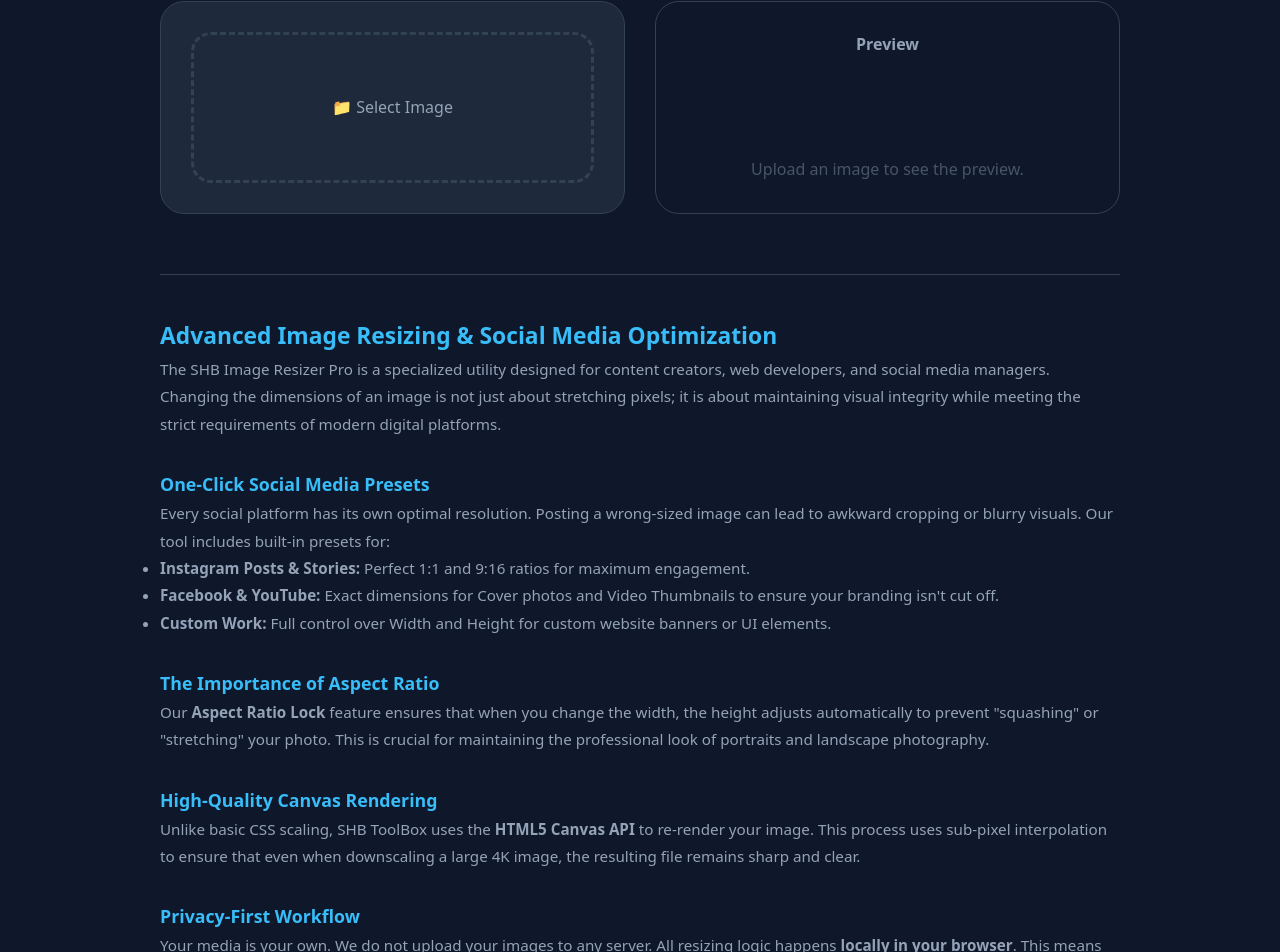
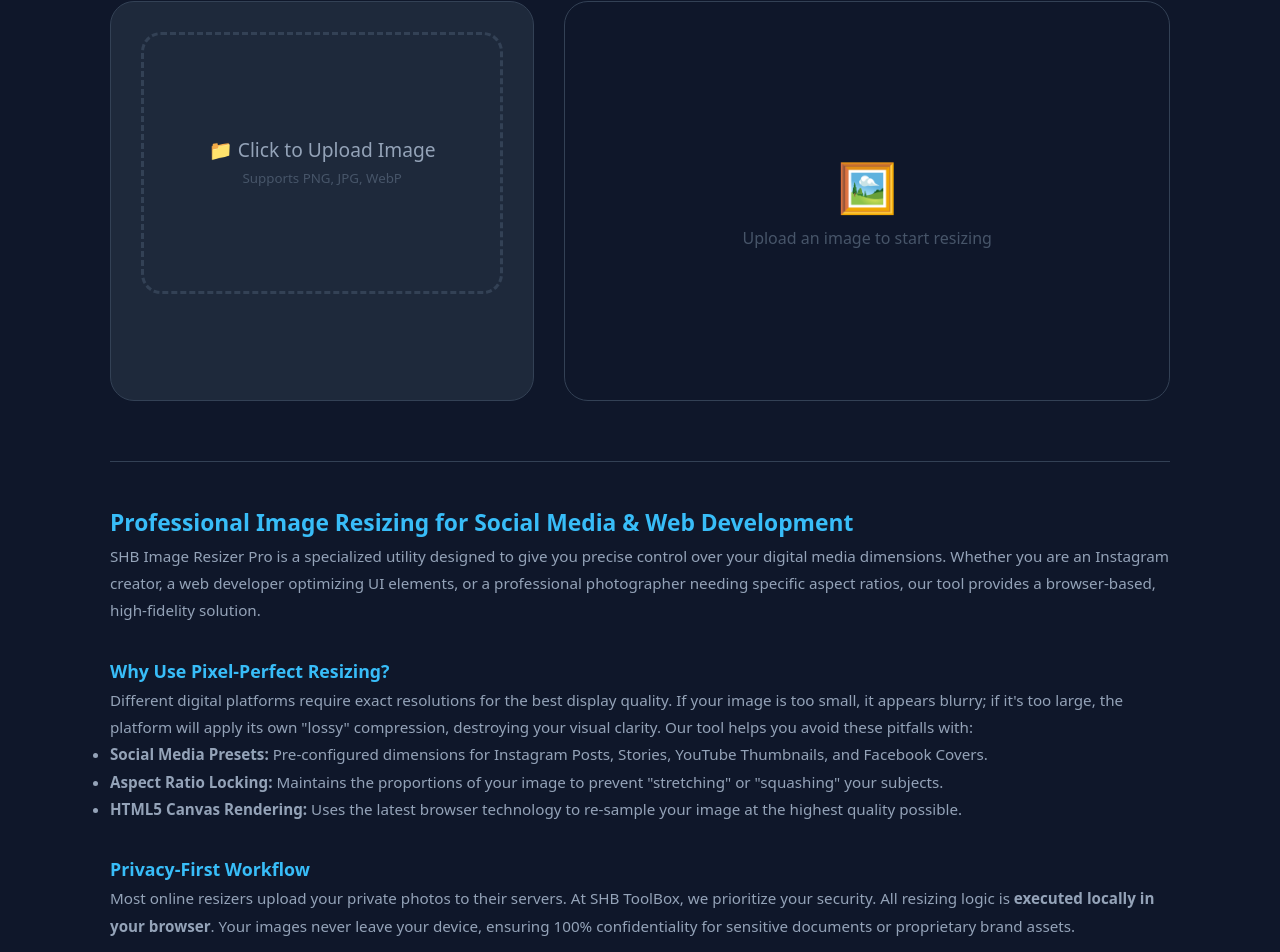
Before and after one commit to vivaindus/vivaindus.github.io, a Next.js app: page /imageresizer in a window 1280 px wide. Shown: the part 228-1180 px from the top of the page. Built offline with nearby package versions, Linux system fonts and the light colour scheme.

Commit message:
image resize update

```diff
--- a/pages/imageresizer/index.js
+++ b/pages/imageresizer/index.js
@@ -11,11 +11,21 @@
 
 export default function ImageResizer() {
     const [originalImage, setOriginalImage] = useState(null);
+    const [naturalDimensions, setNaturalDimensions] = useState({ width: 0, height: 0 }); // Keep track of the original size
     const [dimensions, setDimensions] = useState({ width: 0, height: 0 });
     const [aspectRatio, setAspectRatio] = useState(1);
     const [lockRatio, setLockRatio] = useState(true);
     const [resizedUrl, setResizedUrl] = useState(null);
     const [format, setFormat] = useState('image/jpeg');
+    const [notification, setNotification] = useState('');
+
+    // --- Toast Logic ---
+    useEffect(() => {
+        if (notification) {
+            const timer = setTimeout(() => setNotification(''), 2000);
+            return () => clearTimeout(timer);
+        }
+    }, [notification]);
 
     const handleUpload = (e) => {
         const file = e.target.files[0];
@@ -25,8 +35,12 @@
                 const img = new Image();
                 img.onload = () => {
                     setOriginalImage(event.target.result);
-                    setDimensions({ width: img.width, height: img.height });
-                    setAspectRatio(img.width / img.height);
+                    const w = img.width;
+                    const h = img.height;
+                    setNaturalDimensions({ width: w, height: h });
+                    setDimensions({ width: w, height: h });
+                    setAspectRatio(w / h);
+                    setResizedUrl(null);
                 };
                 img.src = event.target.result;
             };
@@ -50,9 +64,25 @@
         }
     };
 
-    const applyPreset = (w, h) => {
-        setLockRatio(false); // Unlock to allow preset dimensions
-        setDimensions({ width: w, height: h });
+    const applyPreset = (p) => {
+        setLockRatio(false); // Unlock to allow platform-specific crops
+        setDimensions({ width: p.w, height: p.h });
+        setNotification(`Applied ${p.name} preset`);
+    };
+
+    const resetToOriginal = () => {
+        setDimensions(naturalDimensions);
+        setLockRatio(true);
+        setResizedUrl(null);
+        setNotification('Reset to original dimensions');
+    };
+
+    const clearAll = () => {
+        setOriginalImage(null);
+        setNaturalDimensions({ width: 0, height: 0 });
+        setDimensions({ width: 0, height: 0 });
+        setResizedUrl(null);
+        setNotification('Workspace cleared');
     };
 
     const processImage = () => {
@@ -63,30 +93,46 @@
             canvas.width = dimensions.width;
             canvas.height = dimensions.height;
             const ctx = canvas.getContext('2d');
+            ctx.imageSmoothingEnabled = true;
+            ctx.imageSmoothingQuality = 'high';
             ctx.drawImage(img, 0, 0, dimensions.width, dimensions.height);
             setResizedUrl(canvas.toDataURL(format, 0.9));
+            setNotification('Image generated successfully!');
         };
     };
 
     return (
-        <ToolboxLayout title="Image Resizer Pro" description="Resize images for social media with custom dimensions and presets.">
-            <div style={{ maxWidth: '1000px', margin: '0 auto', padding: '40px 20px' }}>
+        <ToolboxLayout title="Image Resizer Pro" description="Resize images for social media, website banners, and custom needs instantly.">
+            <div style={{ maxWidth: '1100px', margin: '0 auto', padding: '40px 20px' }}>
+
+                {/* NOTIFICATION TOAST */}
+                {notification && (
+                    <div style={{ position: 'fixed', top: '80px', right: '20px', background: '#38bdf8', color: '#0f172a', padding: '12px 24px', borderRadius: '10px', fontWeight: 'bold', zIndex: 1000, boxShadow: '0 4px 15px rgba(0,0,0,0.3)' }}>
+                        {notification}
+                    </div>
+                )}
+
                 <h1 style={{ textAlign: 'center', color: '#38bdf8', marginBottom: '10px' }}>Image Resizer Pro</h1>
-                <p style={{ textAlign: 'center', color: '#94a3b8', marginBottom: '40px' }}>Professional pixel-perfect resizing for all platforms.</p>
+                <p style={{ textAlign: 'center', color: '#94a3b8', marginBottom: '40px' }}>High-quality pixel-perfect resizing for professional digital media.</p>
 
-                <div style={{ display: 'grid', gridTemplateColumns: 'repeat(auto-fit, minmax(300px, 1fr))', gap: '30px' }}>
+                <div style={{ display: 'flex', gap: '30px', flexWrap: 'wrap' }}>
 
-                    {/* LEFT COLUMN: CONTROLS */}
-                    <div style={{ background: '#1e293b', padding: '30px', borderRadius: '24px', border: '1px solid #334155' }}>
+                    {/* LEFT SIDE: CONTROLS */}
+                    <div style={{ flex: 1, minWidth: '320px', background: '#1e293b', padding: '30px', borderRadius: '24px', border: '1px solid #334155' }}>
                         {!originalImage ? (
                             <div style={dropZone}>
                                 <input type="file" accept="image/*" onChange={handleUpload} style={fileInput} />
-                                <p>📁 Select Image</p>
+                                <p style={{ fontSize: '1.2rem' }}>📁 Click to Upload Image</p>
+                                <small style={{ color: '#475569' }}>Supports PNG, JPG, WebP</small>
                             </div>
                         ) : (
                             <div>
-                                <h4 style={{ color: '#38bdf8', marginTop: 0 }}>Dimensions</h4>
-                                <div style={{ display: 'grid', gridTemplateColumns: '1fr 1fr', gap: '15px', marginBottom: '20px' }}>
+                                <div style={{ display: 'flex', justifyContent: 'space-between', alignItems: 'center', marginBottom: '20px' }}>
+                                    <h4 style={{ color: '#38bdf8', margin: 0 }}>Adjustment Tools</h4>
+                                    <button onClick={clearAll} style={btnGhost}>Change Image</button>
+                                </div>
+
+                                <div style={{ display: 'grid', gridTemplateColumns: '1fr 1fr', gap: '15px', marginBottom: '15px' }}>
                                     <div>
                                         <label style={labelStyle}>Width (px)</label>
                                         <input type="number" name="width" value={dimensions.width} onChange={handleDimensionChange} style={inputStyle} />
@@ -97,16 +143,19 @@
                                     </div>
                                 </div>
 
-                                <label style={{ display: 'flex', alignItems: 'center', gap: '10px', color: '#94a3b8', fontSize: '0.9rem', marginBottom: '30px', cursor: 'pointer' }}>
-                                    <input type="checkbox" checked={lockRatio} onChange={(e) => setLockRatio(e.target.checked)} />
-                                    Lock Aspect Ratio
-                                </label>
+                                <div style={{ display: 'flex', justifyContent: 'space-between', marginBottom: '30px' }}>
+                                    <label style={{ display: 'flex', alignItems: 'center', gap: '8px', color: '#94a3b8', fontSize: '0.85rem', cursor: 'pointer' }}>
+                                        <input type="checkbox" checked={lockRatio} onChange={(e) => setLockRatio(e.target.checked)} /> Lock Aspect Ratio
+                                    </label>
+                                    <button onClick={resetToOriginal} style={{ background: 'none', border: 'none', color: '#38bdf8', fontSize: '0.8rem', cursor: 'pointer', textDecoration: 'underline' }}>Reset to Original Size</button>
+                                </div>
 
-                                <h4 style={{ color: '#38bdf8' }}>Social Media Presets</h4>
-                                <div style={{ display: 'grid', gridTemplateColumns: '1fr', gap: '10px', marginBottom: '30px' }}>
+                                <h4 style={{ color: '#38bdf8', marginBottom: '15px' }}>Platform Presets</h4>
+                                <div style={{ display: 'grid', gridTemplateColumns: '1fr 1fr', gap: '10px', marginBottom: '30px' }}>
                                     {PRESETS.map(p => (
-                                        <button key={p.name} onClick={() => applyPreset(p.w, p.h)} style={btnPreset}>
-                                            {p.name} <small style={{color:'#64748b'}}>({p.w}x{p.h})</small>
+                                        <button key={p.name} onClick={() => applyPreset(p)} style={btnPreset}>
+                                            <div style={{ fontWeight: 'bold' }}>{p.name}</div>
+                                            <div style={{ fontSize: '0.7rem', color: '#64748b' }}>{p.w} x {p.h}</div>
                                         </button>
                                     ))}
                                 </div>
@@ -116,58 +165,57 @@
                         )}
                     </div>
 
-                    {/* RIGHT COLUMN: PREVIEW */}
-                    <div style={{ background: '#0f172a', padding: '30px', borderRadius: '24px', border: '1px solid #334155', textAlign: 'center' }}>
-                        <h4 style={{ color: '#94a3b8', marginTop: 0 }}>Preview</h4>
+                    {/* RIGHT SIDE: PREVIEW */}
+                    <div style={{ flex: 1.5, minWidth: '320px', background: '#0f172a', padding: '30px', borderRadius: '24px', border: '1px solid #334155', display: 'flex', flexDirection: 'column', alignItems: 'center', justifyContent: 'center', minHeight: '400px' }}>
                         {originalImage ? (
-                            <div style={{ position: 'relative' }}>
-                                <img src={resizedUrl || originalImage} style={{ maxWidth: '100%', borderRadius: '12px', border: '4px solid #1e293b' }} alt="Preview" />
+                            <div style={{ width: '100%', textAlign: 'center' }}>
+                                <h4 style={{ color: '#94a3b8', marginTop: 0, marginBottom: '20px' }}>Real-time Preview</h4>
+                                <img
+                                    src={resizedUrl || originalImage}
+                                    style={{ maxWidth: '100%', maxHeight: '500px', borderRadius: '12px', border: '4px solid #1e293b', boxShadow: '0 10px 30px rgba(0,0,0,0.5)' }}
+                                    alt="Preview"
+                                />
                                 {resizedUrl && (
-                                    <a href={resizedUrl} download="shb_resized.jpg" style={btnDownload}>DOWNLOAD RESIZED IMAGE</a>
+                                    <div style={{ marginTop: '25px' }}>
+                                        <a href={resizedUrl} download="shb_resized_image.jpg" style={btnDownload}>💾 DOWNLOAD RESIZED IMAGE</a>
+                                    </div>
                                 )}
                             </div>
-                        ) : <p style={{ color: '#475569', marginTop: '100px' }}>Upload an image to see the preview.</p>}
+                        ) : (
+                            <div style={{ textAlign: 'center', color: '#475569' }}>
+                                <p style={{ fontSize: '3rem', margin: 0 }}>🖼️</p>
+                                <p>Upload an image to start resizing</p>
+                            </div>
+                        )}
                     </div>
                 </div>
 
-                {/* --- PROFESSIONAL SEO SECTION --- */}
+                {/* --- SEO CONTENT SECTION --- */}
                 <div style={{ marginTop: '60px', borderTop: '1px solid #334155', paddingTop: '40px', color: '#94a3b8', fontSize: '0.95rem', lineHeight: '1.8' }}>
-                    <h2 style={{ color: '#38bdf8' }}>Advanced Image Resizing & Social Media Optimization</h2>
+                    <h2 style={{ color: '#38bdf8' }}>Professional Image Resizing for Social Media & Web Development</h2>
                     <p>
-                        The SHB Image Resizer Pro is a specialized utility designed for content creators, web developers, and social media managers.
-                        Changing the dimensions of an image is not just about stretching pixels; it is about maintaining visual integrity
-                        while meeting the strict requirements of modern digital platforms.
+                        SHB Image Resizer Pro is a specialized utility designed to give you precise control over your digital media dimensions.
+                        Whether you are an Instagram creator, a web developer optimizing UI elements, or a professional photographer needing specific
+                        aspect ratios, our tool provides a browser-based, high-fidelity solution.
                     </p>
 
-                    <h3 style={{ color: '#38bdf8', marginTop: '30px' }}>One-Click Social Media Presets</h3>
+                    <h3 style={{ color: '#38bdf8', marginTop: '30px' }}>Why Use Pixel-Perfect Resizing?</h3>
                     <p>
-                        Every social platform has its own optimal resolution. Posting a wrong-sized image can lead to awkward cropping or
-                        blurry visuals. Our tool includes built-in presets for:
+                        Different digital platforms require exact resolutions for the best display quality. If your image is too small, it appears
+                        blurry; if it's too large, the platform will apply its own "lossy" compression, destroying your visual clarity. Our tool
+                        helps you avoid these pitfalls with:
                     </p>
                     <ul>
-                        <li><strong>Instagram Posts & Stories:</strong> Perfect 1:1 and 9:16 ratios for maximum engagement.</li>
-                        <li><strong>Facebook & YouTube:</strong> Exact dimensions for Cover photos and Video Thumbnails to ensure your branding isn't cut off.</li>
-                        <li><strong>Custom Work:</strong> Full control over Width and Height for custom website banners or UI elements.</li>
+                        <li><strong>Social Media Presets:</strong> Pre-configured dimensions for Instagram Posts, Stories, YouTube Thumbnails, and Facebook Covers.</li>
+                        <li><strong>Aspect Ratio Locking:</strong> Maintains the proportions of your image to prevent "stretching" or "squashing" your subjects.</li>
+                        <li><strong>HTML5 Canvas Rendering:</strong> Uses the latest browser technology to re-sample your image at the highest quality possible.</li>
                     </ul>
-
-                    <h3 style={{ color: '#38bdf8', marginTop: '30px' }}>The Importance of Aspect Ratio</h3>
-                    <p>
-                        Our <strong>Aspect Ratio Lock</strong> feature ensures that when you change the width, the height adjusts automatically
-                        to prevent "squashing" or "stretching" your photo. This is crucial for maintaining the professional look of
-                        portraits and landscape photography.
-                    </p>
-
-                    <h3 style={{ color: '#38bdf8', marginTop: '30px' }}>High-Quality Canvas Rendering</h3>
-                    <p>
-                        Unlike basic CSS scaling, SHB ToolBox uses the <strong>HTML5 Canvas API</strong> to re-render your image.
-                        This process uses sub-pixel interpolation to ensure that even when downscaling a large 4K image,
-                        the resulting file remains sharp and clear.
-                    </p>
 
                     <h3 style={{ color: '#38bdf8', marginTop: '30px' }}>Privacy-First Workflow</h3>
                     <p>
-                        Your media is your own. We do not upload your images to any server. All resizing logic happens <strong>locally in your browser</strong>.
-                        This means faster processing times and total security for your private photos, company assets, or client projects.
+                        Most online resizers upload your private photos to their servers. At SHB ToolBox, we prioritize your security.
+                        All resizing logic is <strong>executed locally in your browser</strong>. Your images never leave your device, ensuring 100%
+                        confidentiality for sensitive documents or proprietary brand assets.
                     </p>
                 </div>
             </div>
@@ -176,10 +224,11 @@
 }
 
 // --- STYLES ---
-const dropZone = { border: '3px dashed #334155', padding: '60px', borderRadius: '20px', textAlign: 'center', color: '#94a3b8', position: 'relative' };
+const dropZone = { border: '3px dashed #334155', padding: '100px 20px', borderRadius: '20px', textAlign: 'center', color: '#94a3b8', position: 'relative' };
 const fileInput = { position: 'absolute', top: 0, left: 0, width: '100%', height: '100%', opacity: 0, cursor: 'pointer' };
-const inputStyle = { width: '100%', background: '#0f172a', border: '1px solid #334155', padding: '12px', borderRadius: '10px', color: '#fff', marginTop: '5px' };
+const inputStyle = { width: '100%', background: '#0f172a', border: '1px solid #334155', padding: '12px', borderRadius: '10px', color: '#fff', marginTop: '5px', outline: 'none' };
 const labelStyle = { fontSize: '0.8rem', color: '#94a3b8' };
-const btnPreset = { background: '#0f172a', color: '#fff', border: '1px solid #334155', padding: '10px', borderRadius: '8px', cursor: 'pointer', textAlign: 'left', fontSize: '0.85rem' };
-const btnPrimary = { width: '100%', background: '#38bdf8', color: '#0f172a', border: 'none', padding: '15px', borderRadius: '12px', fontWeight: 'bold', cursor: 'pointer' };
-const btnDownload = { display: 'block', marginTop: '20px', background: '#34d399', color: '#0f172a', padding: '15px', borderRadius: '12px', fontWeight: 'bold', textDecoration: 'none' };
+const btnPreset = { background: '#0f172a', color: '#fff', border: '1px solid #334155', padding: '12px', borderRadius: '12px', cursor: 'pointer', textAlign: 'left', transition: '0.2s' };
+const btnPrimary = { width: '100%', background: '#38bdf8', color: '#0f172a', border: 'none', padding: '16px', borderRadius: '12px', fontWeight: 'bold', cursor: 'pointer', fontSize: '1rem' };
+const btnDownload = { display: 'inline-block', background: '#34d399', color: '#0f172a', padding: '16px 32px', borderRadius: '12px', fontWeight: 'bold', textDecoration: 'none', fontSize: '1rem' };
+const btnGhost = { background: 'none', border: '1px solid #475569', color: '#94a3b8', padding: '5px 12px', borderRadius: '8px', cursor: 'pointer', fontSize: '0.75rem' };
```
